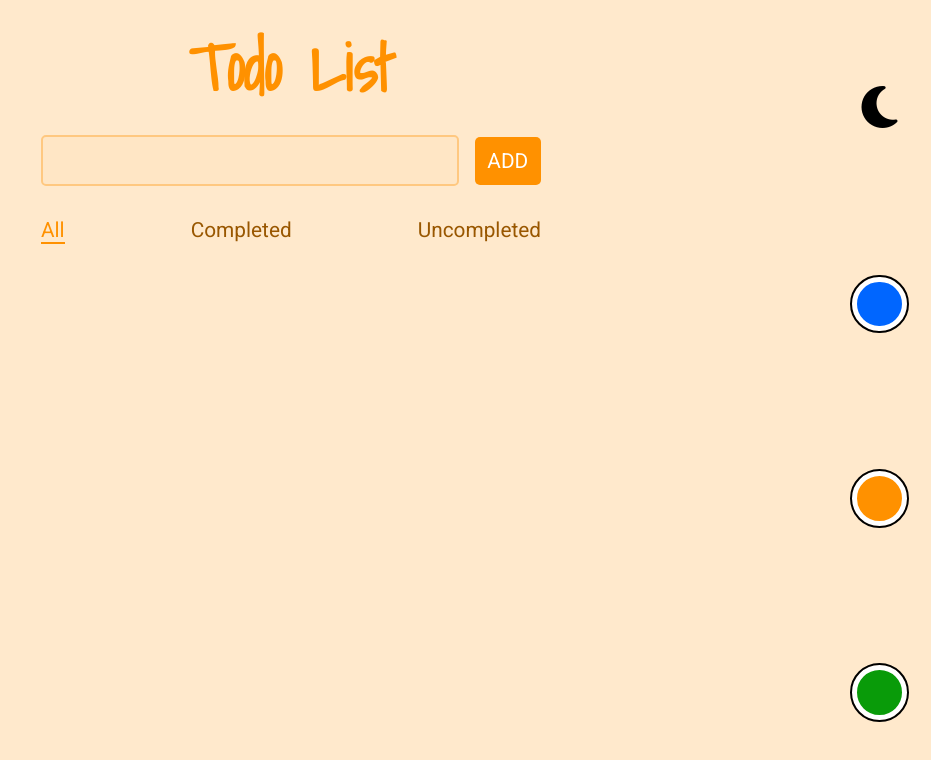
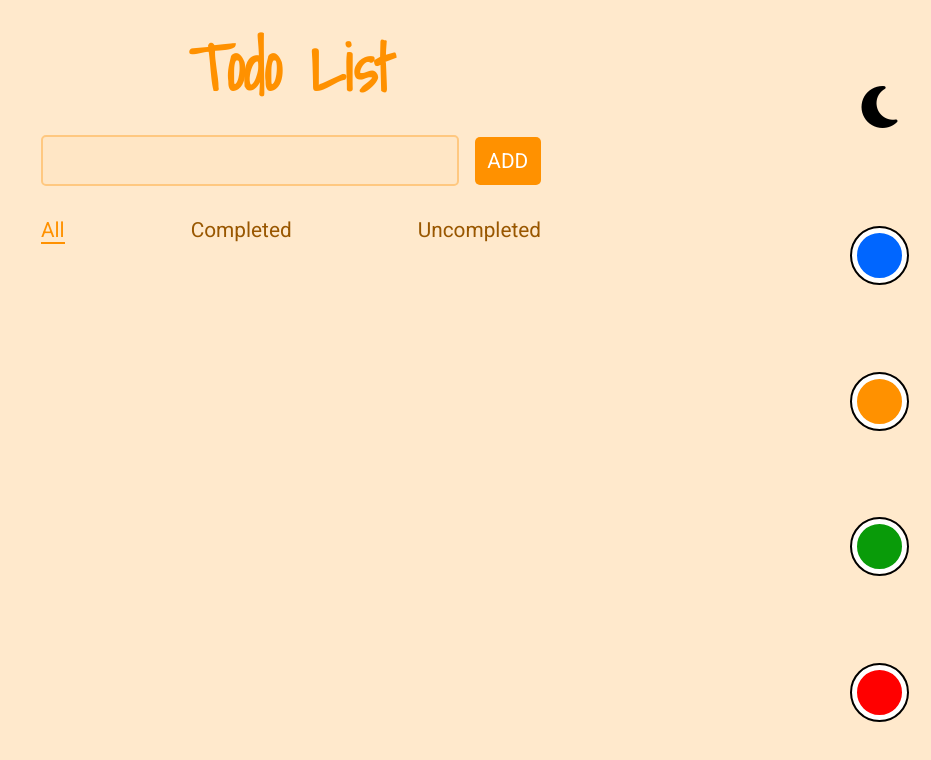
Before and after one commit to ashoaa/Todo-List, a React (Vite) app: page / in a window 1280 px wide. Shown: the top 760 px of the page, without its empty margins (349-1280 px from the left). Built offline with nearby package versions, Linux system fonts and the light colour scheme.

Commit message:
Add new color

```diff
--- a/src/UI/ColorChanger.tsx
+++ b/src/UI/ColorChanger.tsx
@@ -1,6 +1,7 @@
 import { useContext } from "react";
 import classes from "../../styles/ColorChanger.module.scss";
 import { ThemeContext } from "../store/todo-contexts";
+import { contextColor, colorNames } from "../types/types";
 const ColorChanger = () => {
   const { changeColor, changeTheme, theme, color } = useContext(ThemeContext);
   const toggleTheme = theme === "light" ? "dark" : "light";
@@ -16,15 +17,11 @@ const ColorChanger = () => {
             <i className="fa-solid fa-sun"></i>
           )}
         </div>
-        <div
-          className={classes[`theme-blue-${theme}`]}
-          onClick={() => changeColor("blue")}></div>
-        <div
-          className={classes[`theme-orange-${theme}`]}
-          onClick={() => changeColor("orange")}></div>
-        <div
-          className={classes[`theme-green-${theme}`]}
-          onClick={() => changeColor("green")}></div>
+        {colorNames.map((colorName) => (
+          <div
+            className={classes[`theme-${colorName}-${theme}`]}
+            onClick={() => changeColor(`${colorName}`)}></div>
+        ))}
       </div>
     </>
   );
--- a/src/store/todo-contexts.tsx
+++ b/src/store/todo-contexts.tsx
@@ -5,14 +5,9 @@ interface props {
 }
 
 let initialColor: contextColor["color"] = "orange";
-const localColor = localStorage.getItem("color");
+const localColor = localStorage.getItem("color") as contextColor["color"];
 if (localColor !== null) {
-  if (
-    localColor === "orange" ||
-    localColor === "blue" ||
-    localColor === "green"
-  )
-    initialColor = localColor;
+  initialColor = localColor;
 }
 
 let initialTheme: contextColor["theme"] = "light";
--- a/src/types/types.ts
+++ b/src/types/types.ts
@@ -1,5 +1,6 @@
+export const colorNames = ["blue", "orange", "green", "red"] as const;
 export interface contextColor {
-  color: "orange" | "blue" | "green";
+  color: (typeof colorNames)[number];
   changeColor: (inputColor: contextColor["color"]) => void;
   theme: "light" | "dark";
   changeTheme: (inputTheme: contextColor["theme"]) => void;
--- a/styles/_variables.scss
+++ b/styles/_variables.scss
@@ -3,4 +3,5 @@ $colors: (
   "orange": #ff9100,
   "blue": #0066ff,
   "green": #099b09,
+  "red": #ff0000,
 );
```
